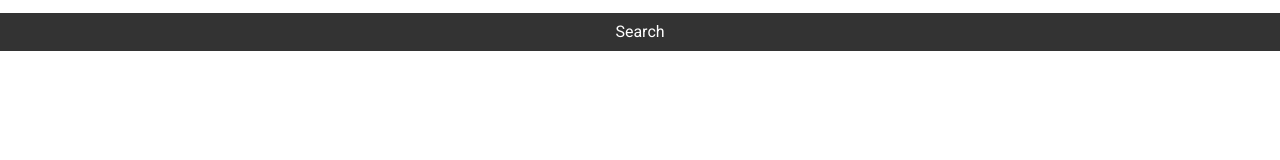
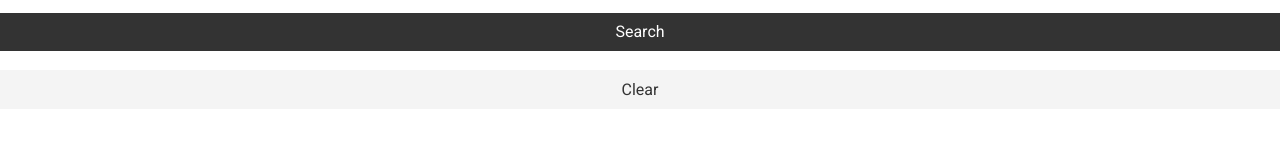
Before and after one commit to sonam-shrish/github-finder, a React (Create React App) app: page / in a window 1280 px wide. Shown: the part 123-283 px from the top of the page. Built offline with nearby package versions, Linux system fonts and the light colour scheme.

Commit message:
Clear Button
created a clear button and made it so that it clears the button and loading to false.

```diff
--- a/src/App.js
+++ b/src/App.js
@@ -11,6 +11,14 @@ class App extends Component {
     users:[],
     loading: false
   }
+  //Clear Users
+  clearUsers = () => {
+    this.setState({
+      users:[],
+      loading:false
+    })
+  }
+
   //search users
   searchUsers = (text)=>
   {
@@ -38,7 +46,7 @@ class App extends Component {
   return (
     <div className="App">
       <Navbar/>
-      <Search searchUsers = {this.searchUsers}/>
+      <Search searchUsers = {this.searchUsers} clearUsers={this.clearUsers}/>
       <div className='container'>
       <Users loading={this.state.loading} users={this.state.users}/>
       </div>
--- a/src/components/users/Search.js
+++ b/src/components/users/Search.js
@@ -19,6 +19,7 @@ class Search extends Component {
                     <input value='Search' type='submit'   className='btn btn-dark btn-block' ></input>
 
                 </form>
+                <button onClick={this.props.clearUsers} className='btn btn-light btn-block'>Clear</button>
 
             </div>
         )
```
